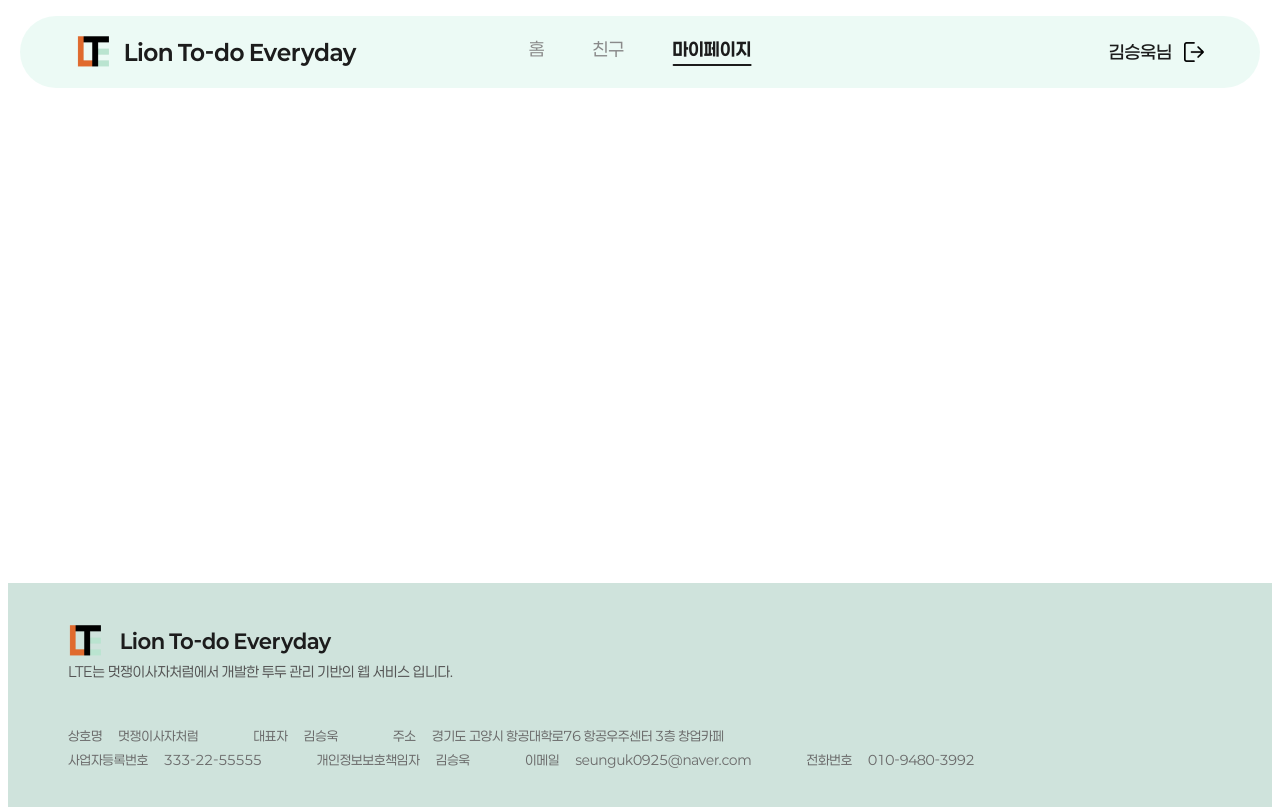
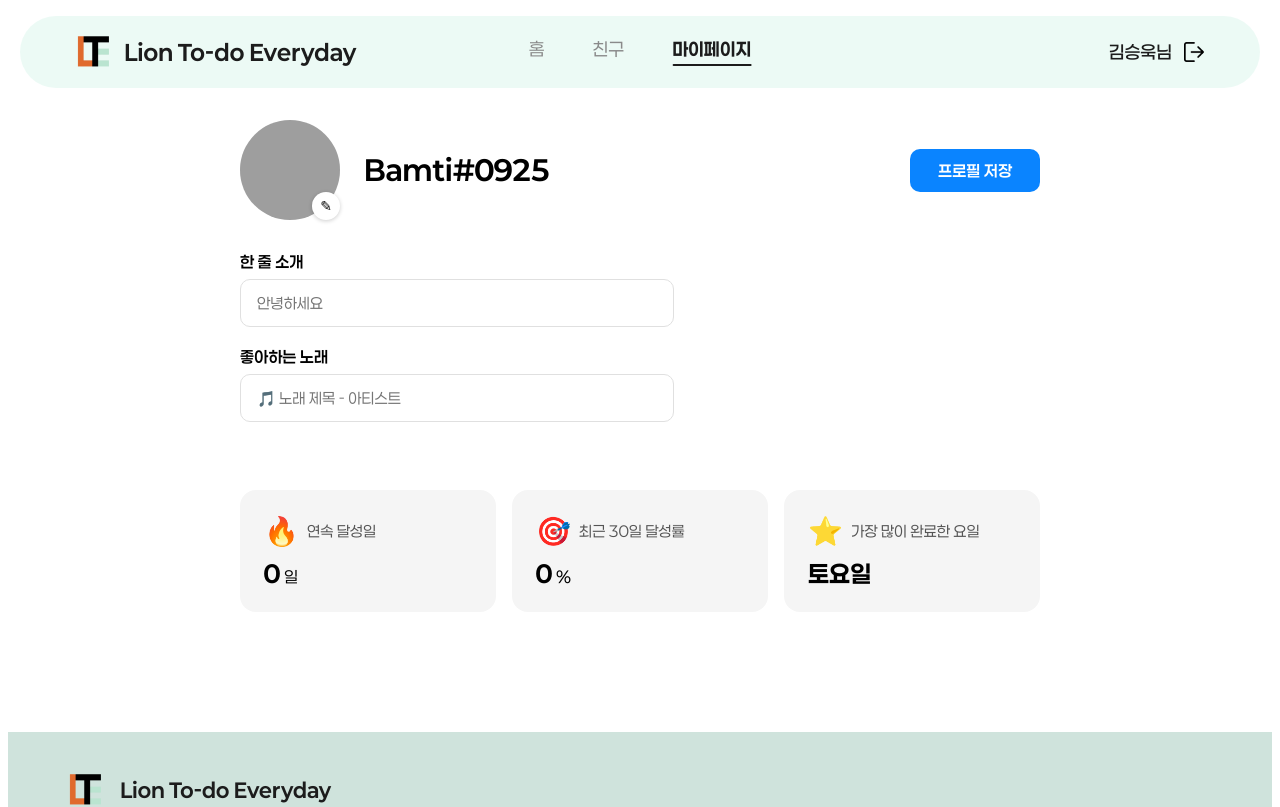
Before and after one commit to kau-likelion-14th/Bamti-Frontend, a React (Create React App) app: page /mypage in a window 1280 px wide. Shown: the top 807 px of the page. Built offline with nearby package versions, Linux system fonts and the light colour scheme; grey boxes are pictures that could not be loaded.

Commit message:
마이페이지 UI 구현 - 프로필, 통계 카드

```diff
--- a/src/App.js
+++ b/src/App.js
@@ -1,21 +1,25 @@
 import react from "react";
 import "../src/App.css";
-import { BrowserRouter, Routes, Route } from "react-router-dom";
+import { BrowserRouter, Routes, Route, useLocation } from "react-router-dom";
 import Header from "./components/Header";
 import MainPage from "./pages/Mainpage/Mainpage.js"
+import LoginPage from "./pages/LoginPage/LoginPage.js";
 import Footer from "./components/Footer.js";
-
+import MyPage from "./pages/MyPage/MyPage.js";
 
 function App() {
+  const location = useLocation();
+  const isLoginPage = location.pathname === '/login';
+
   return (
-    <div className="app-layout">
-      <Header />
-      <div className="app-main">
-        <Routes>
-          <Route path="/" element={<MainPage />} />
-        </Routes>
-      </div>
-      <Footer />
+    <div>
+      {!isLoginPage && <Header />}
+      <Routes>
+        <Route path="/" element={<MainPage />} />
+        <Route path="/login" element={<LoginPage />} />
+        <Route path="/mypage" element={<MyPage />} />
+      </Routes>
+      {!isLoginPage && <Footer />}
     </div>
   );
 }
--- /dev/null
+++ b/src/pages/MyPage/MyPage.js
@@ -0,0 +1,15 @@
+import React from "react";
+import Profile from "./Profile"
+import Status from "./Status"
+import "../../styles/MyPage.css"
+
+const MyPage = () => {
+    return (
+        <div className="mypage-container">
+            <Profile />
+            <Status />
+        </div>
+    );
+};
+
+export default MyPage;
--- /dev/null
+++ b/src/pages/MyPage/Profile.js
@@ -0,0 +1,71 @@
+import React, { useState, useRef } from "react";
+import profileImg from "../../assets/image/밤티프로필.webp";
+
+const Profile = () => {
+    const [previewUrl, setPreviewUrl] = useState(null);
+    const [bio, setBio] = useState("");
+    const [song, setSong] = useState("");
+    const fileInputRef = useRef(null);
+
+    const handleClickEditIcon = () => {
+        fileInputRef.current?.click();
+    };
+
+    const handleFileChange = (e) => {
+        const file = e.target.files?.[0];
+        if (!file) return;
+        if (previewUrl) URL.revokeObjectURL(previewUrl);
+        setPreviewUrl(URL.createObjectURL(file));
+    };
+
+    const [saved, setSaved] = useState(false);
+    const handleSave = () => {
+        setSaved(true);
+        setTimeout(() => setSaved(false), 2000);
+    };
+
+    const displayImageSrc = previewUrl || profileImg;
+
+    return (
+        <div className="profile-container">
+            <div className="profile-top">
+                <div className="profile-img-wrapper">
+                    <img src={displayImageSrc} alt="프로필" className="profile-img" />
+                    <button className="profile-edit-icon" onClick={handleClickEditIcon}>✎</button>
+                    <input
+                        type="file"
+                        accept="image/*"
+                        ref={fileInputRef}
+                        onChange={handleFileChange}
+                        style={{display: "none"}}
+                    />
+                </div>
+                <div className="profile-nickname">Bamti#0925</div>
+                <button className="profile-save-btn" onClick={handleSave}>
+                    {saved ? "저장 완료!" : "프로필 저장"}
+                </button>
+            </div>
+
+            <div className="profile-field">
+                <div className="profile-label">한 줄 소개</div>
+                <input
+                    className="profile-input"
+                    placeholder="안녕하세요"
+                    value={bio}
+                    onChange={(e) => setBio(e.target.value)}
+                />
+            </div>
+            <div className="profile-field">
+                <div className="profile-label">좋아하는 노래</div>
+                <input
+                    className="profile-input"
+                    placeholder="🎵 노래 제목 - 아티스트"
+                    value={song}
+                    onChange={(e) => setSong(e.target.value)}
+                />
+            </div>
+        </div>
+    );
+};
+
+export default Profile;
--- /dev/null
+++ b/src/pages/MyPage/StatCard.js
@@ -0,0 +1,18 @@
+import React from "react";
+
+const StatCard = ({ stats }) => {
+    return (
+    <div className="stat-card">
+        <div className="stat-header">
+            <span className="stat-icon">{stats.icon}</span>
+            <span className="stat-title">{stats.title}</span>
+    </div>
+    <div className="stat-value">
+        {stats.statistics.value}
+        <span className="stat-unit">{stats.statistics.unit}</span>
+    </div>
+</div>
+    );
+};
+
+export default StatCard;
--- /dev/null
+++ b/src/pages/MyPage/Status.js
@@ -0,0 +1,20 @@
+import React from "react";
+import StatCard from "./StatCard";
+
+const stats = [
+    { icon: "🔥", title: "연속 달성일", statistics: { value: 0, unit: "일" } },
+    { icon: "🎯", title: "최근 30일 달성률", statistics: { value: 0, unit: "%" } },
+    { icon: "⭐", title: "가장 많이 완료한 요일", statistics: { value: "토요일", unit: "" } },
+];
+
+const Status = () => {
+    return (
+        <div className="status-container">
+            {stats.map((stat, idx) => (
+                <StatCard key = {idx} stats = {stat} />
+            ))}
+        </div>
+    );
+};
+
+export default Status;
--- /dev/null
+++ b/src/styles/MyPage.css
@@ -0,0 +1,128 @@
+.mypage-container {
+    max-width: 800px;
+    margin: 60px auto;
+    padding: 60px 40px;
+    font-family: 'Paperlogy', sans-serif;
+    display: flex;
+    flex-direction: column;
+    gap: 48px;
+}
+
+
+.profile-top {
+    display: flex;
+    align-items: center;
+    gap: 24px;
+    margin-bottom: 32px;
+}
+
+.profile-img-wrapper {
+    position: relative;
+    width: 100px;
+    height: 100px;
+}
+
+.profile-img {
+    width: 100px;
+    height: 100px;
+    border-radius: 50%;
+    object-fit: cover;
+    background: #f0f0f0;
+}
+
+.profile-edit-icon {
+    position: absolute;
+    bottom: 0;
+    right: 0;
+    width: 28px;
+    height: 28px;
+    border-radius: 50%;
+    border: none;
+    background: white;
+    box-shadow: 0 1px 4px rgba(0,0,0,0.2);
+    cursor: pointer;
+    font-size: 14px;
+}
+
+.profile-nickname {
+    font-size: 28px;
+    font-weight: bold;
+    flex: 1;
+}
+
+.profile-save-btn {
+    padding: 12px 28px;
+    background: #0a84ff;
+    color: white;
+    border: none;
+    border-radius: 10px;
+    font-size: 16px;
+    font-weight: 600;
+    cursor: pointer;
+    font-family: 'Paperlogy', sans-serif;
+}
+
+
+.profile-field {
+    display: flex;
+    flex-direction: column;
+    gap: 8px;
+    margin-bottom: 20px;
+}
+
+.profile-label {
+    font-size: 16px;
+    font-weight: 600;
+}
+
+.profile-input {
+    padding: 14px 16px;
+    border: 1.5px solid #e0e0e0;
+    border-radius: 10px;
+    font-size: 15px;
+    font-family: 'Paperlogy', sans-serif;
+    outline: none;
+    width: 400px;
+}
+
+/* ===== 통계 카드 ===== */
+.status-container {
+    display: flex;
+    gap: 16px;
+}
+
+.stat-card {
+    flex: 1;
+    background: #f5f5f5;
+    border-radius: 16px;
+    padding: 24px;
+    display: flex;
+    flex-direction: column;
+    gap: 12px;
+}
+
+.stat-icon {
+    font-size: 28px;
+}
+
+.stat-title {
+    font-size: 15px;
+    color: #555;
+}
+
+.stat-value {
+    font-size: 24px;
+    font-weight: bold;
+}
+
+.stat-unit {
+    font-size: 16px;
+    font-weight: normal;
+    margin-left: 4px;
+}
+
+.stat-header {
+    display: flex;
+    align-items: center;
+    gap: 8px;
+}
```
